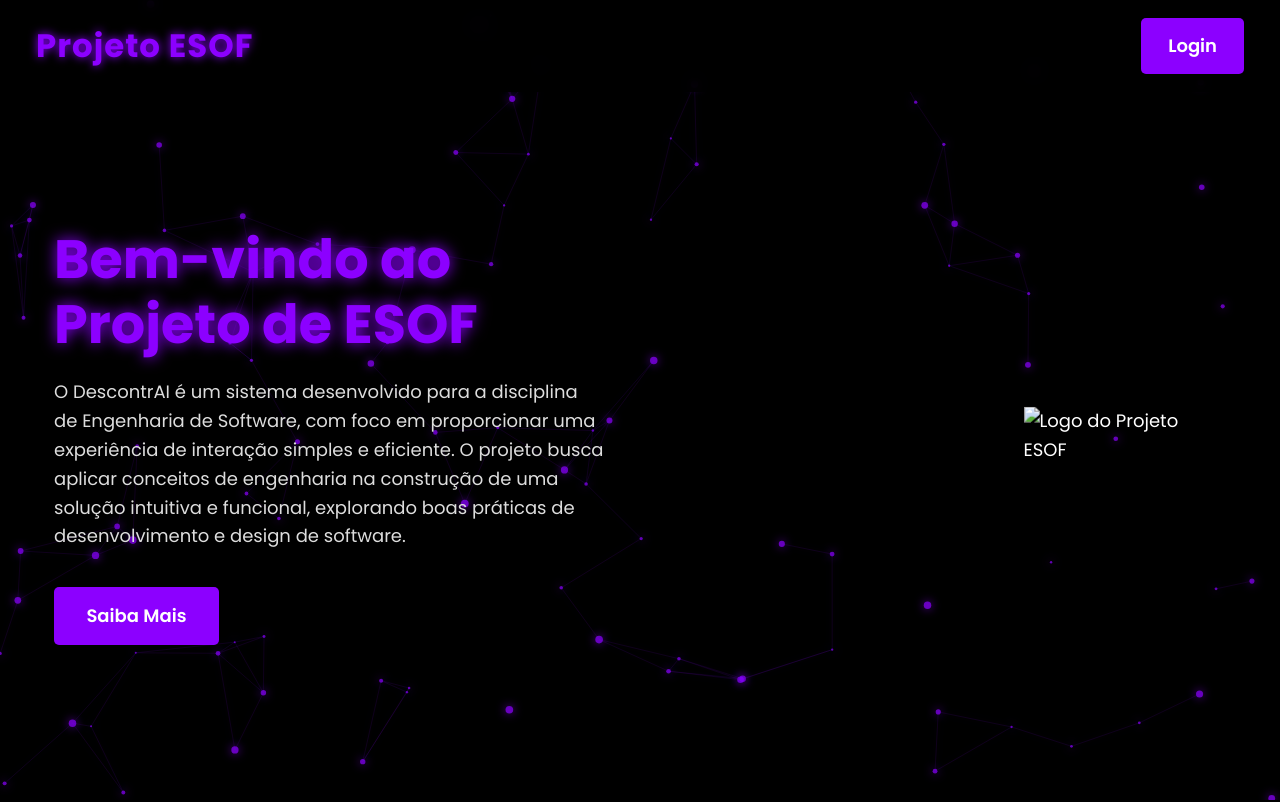
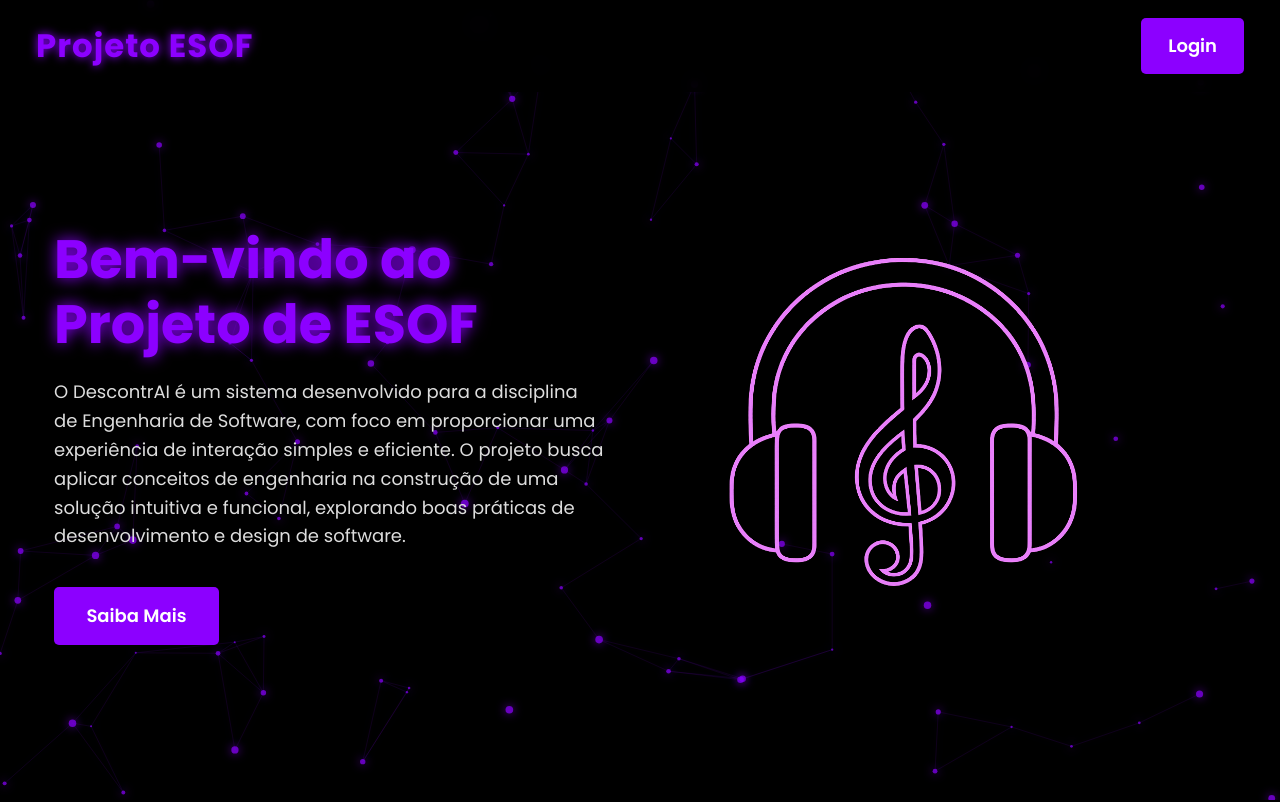
Before and after one commit to Adalbertoxs/DescontrAI, a plain HTML site: page index.html in a window 1280 px wide. Shown: the top 802 px of the page. Drawn offline with Linux system fonts and the light colour scheme; the site is published under a folder, as on GitHub Pages, so addresses that start at the root find nothing.

Commit message:
Add files via upload
teste logo (alteração na parte assets no index)

```diff
--- a/index.html
+++ b/index.html
@@ -3,7 +3,7 @@
   <head>
     <meta charset="UTF-8" />
     <meta name="viewport" content="width=device-width, initial-scale=1.0" />
-    <title>Projeto STR - Landing Page</title>
+    <title>Projeto ESOF</title>
     <link rel="stylesheet" href="style.css" />
     <link
       href="https://fonts.googleapis.com/css2?family=Poppins:wght@300;400;500;600;700;800&display=swap"
@@ -35,7 +35,7 @@
         <a href="#sobre" class="cta-btn">Saiba Mais</a>
       </div>
       <div class="hero-logo">
-        <img src="/assets/Logo-Esof.png" alt="Logo do Projeto ESOF" />
+        <img src="assets/Logo-Esof.png" alt="Logo do Projeto ESOF" />
       </div>
     </section>
 
```
